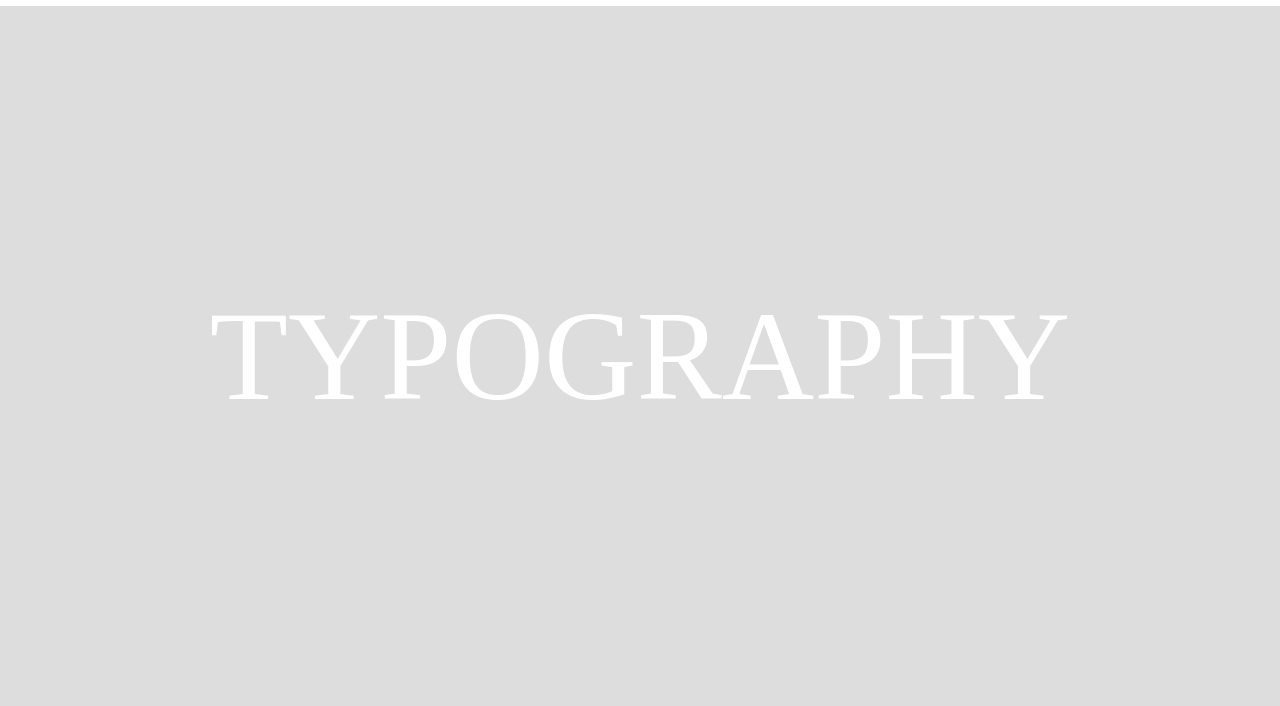
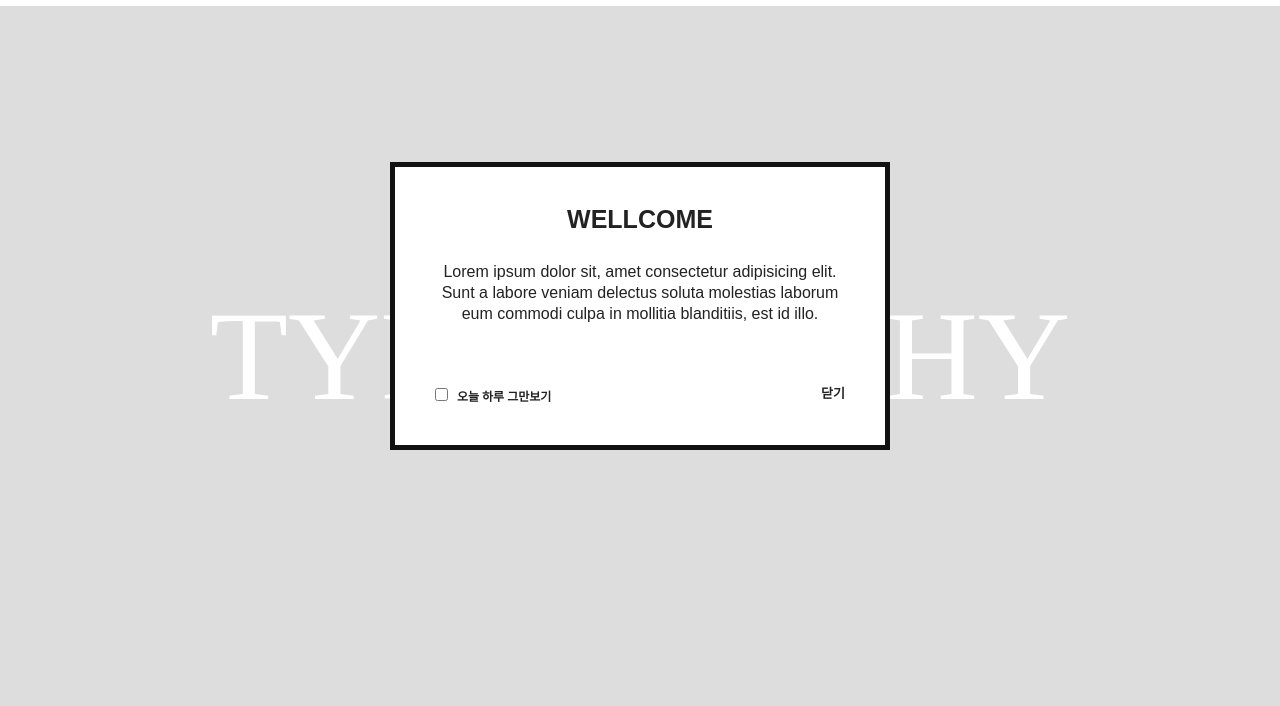
Before and after one commit to mijeong96/my-portfolio, a plain HTML site: page index.html in a window 1280 px wide. Shown: the part 94-800 px from the top of the page. Drawn offline with Linux system fonts and the light colour scheme.

Commit message:
쿠키팝업.scss

```diff
--- a/index.html
+++ b/index.html
@@ -32,11 +32,22 @@
                 <li><a href="#"><i class="fas fa-bullhorn"></i></a></li>
                 <li><a href="#">ENGLISH</a></li>
             </ul>
-
-
-
         </div>
     </header>
+
+    <aside id="popup">
+        <div class="content">
+            WELLCOME
+            <p>Lorem ipsum dolor sit, amet consectetur adipisicing elit. Sunt a labore veniam delectus soluta molestias laborum eum commodi culpa in mollitia blanditiis, est id illo.</p>
+        </div>
+        <div class="wrap">
+            <input type="checkbox" name="ck" id="ck">
+            <label for="ck">오늘 하루 그만보기</label>
+        </div>
+
+        <a href="#" class="close">닫기</a>
+    </aside>
+
 
     <figure id="visual">
         TYPOGRAPHY
--- a/scss/style.scss
+++ b/scss/style.scss
@@ -93,6 +93,51 @@
         }
     }
 }
+
+#popup {
+    width: 500px;
+    background: #fff;
+    padding: 40px;
+    color: #222;
+    position: absolute;
+    top: 50%;
+    left: 50%;
+    transform: translate(-50%,-50%);
+    border: 5px solid #111;
+
+    .content{
+        width: 100%;
+        min-height: 180px;
+        font: bold 25px/1 "arial";
+        text-align: center;
+
+        p {
+            font: 16px/1.3 "arial";
+            margin-top: 30px;
+        }
+    }
+
+    &::after {
+        content:''; display: block; clear: both;
+    }
+
+    .wrap {
+        float: left;
+
+        label {
+            font: bold 12px/1 "맑은 고딕";
+            color: #222;
+            margin-left: 5px;
+        }
+    }
+
+    .close {
+        float: right;
+        font: bold 13px/1 "arial";
+        color: #222;
+    }
+}
+
 #visual {
     width: 100%; height: calc(100vh - 100px); background: #ddd;
     display: flex; justify-content: center; align-items: center;
--- /dev/null
+++ b/scss/sub/_gallery.scss
@@ -0,0 +1,27 @@
+@import 'reset.scss';
+
+
+.pop {
+    width: 100%; height: 100vh;
+    background: rgba(0,0,0,0.8);
+    position: fixed;
+    top: 0;
+    left: 0;
+    padding: 100px;
+    box-sizing: border-box;
+
+    img{
+        width: 100%;
+        height: 100%;
+        object-fit: cover;
+    }
+
+    span {
+        font: bold 14px/1 "arial";
+        color: #fff;
+        position: absolute;
+        top: 20px;
+        right: 20px;
+        cursor: pointer;
+    }
+}
```
Also changed, not shown: css/style.css, 1 other file.
